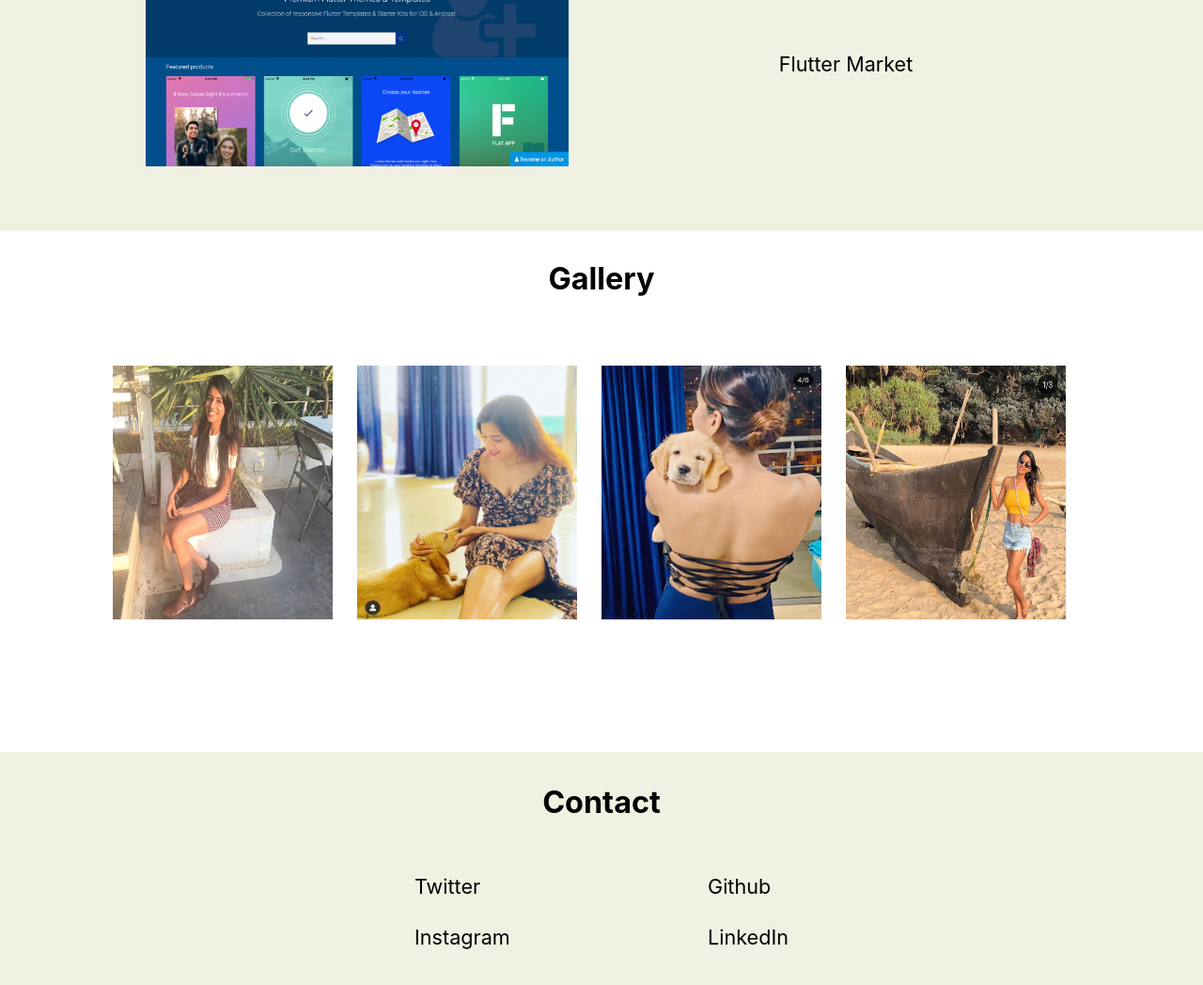
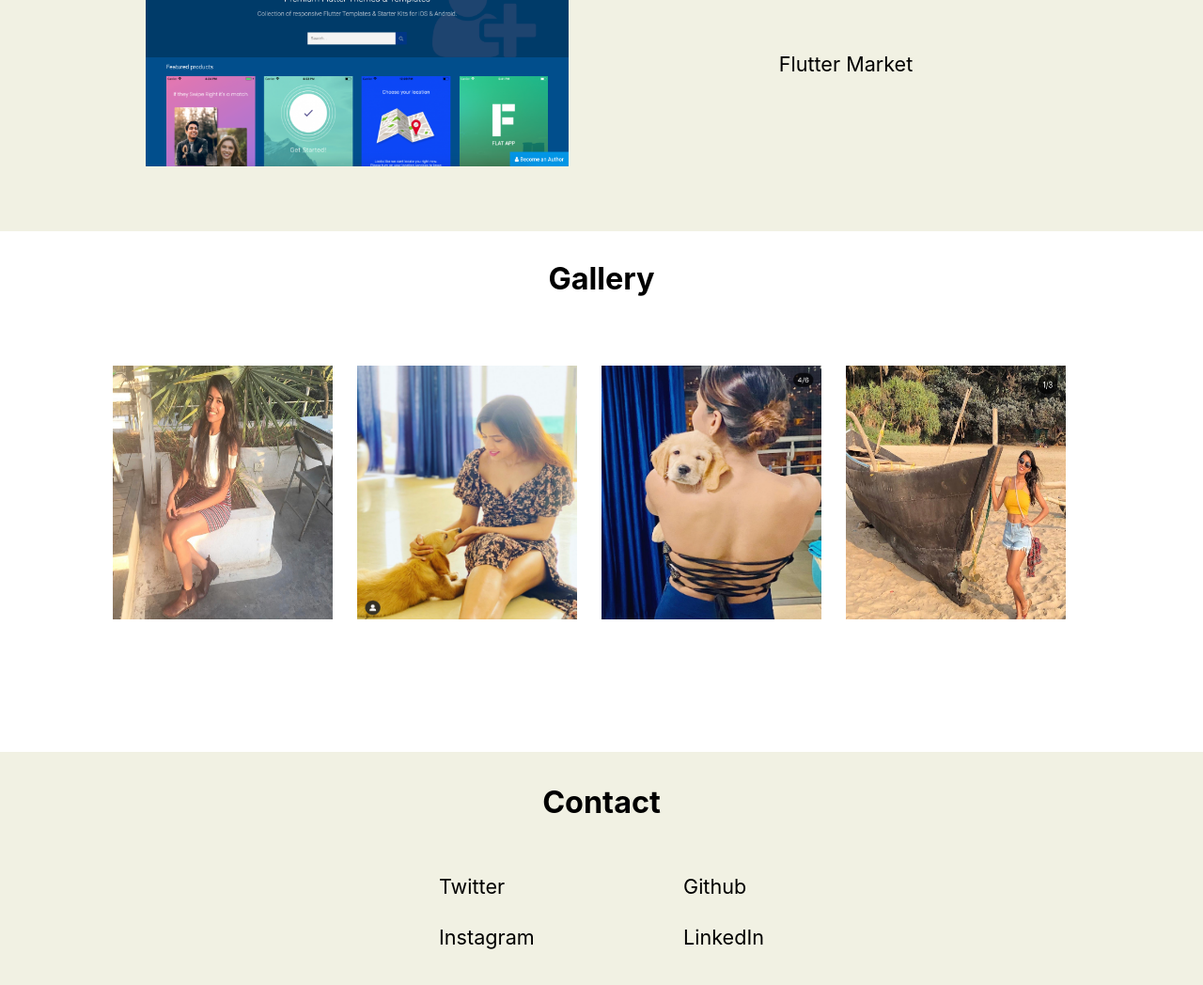
Before and after one commit to ilasahu/ilasahu-blog, a Next.js app: page / in a window 1280 px wide. Shown: the part 1405-2453 px from the top of the page at 94% size. Built offline with nearby package versions, Linux system fonts and the light colour scheme.

Commit message:
contact width fixed

```diff
--- a/components/layout.module.css
+++ b/components/layout.module.css
@@ -273,3 +273,15 @@
   margin-left: auto;
   margin-right: auto;
 }
+
+@media screen and (min-width: 768px) and (max-width: 2000px) {
+  .contactWidth {
+    width: 25%;
+  }
+}
+
+@media screen and (min-width: 0px) and (max-width: 767px) {
+  .contactWidth {
+    width: 40%;
+  }
+}
--- a/pages/index.js
+++ b/pages/index.js
@@ -148,7 +148,9 @@ export default function Home() {
             <div className={`${styles.container} `}>
               <h2 className={`${styles.textCenter} ${styles.pt3}`}>Contact</h2>
               <div className={`${styles.row}  ${styles.width100}`}>
-                <div className={`  ${styles.marginLeftAuto} ${styles.width30}`}>
+                <div
+                  className={`  ${styles.marginLeftAuto} ${styles.contactWidth}`}
+                >
                   <p>Twitter</p>
                   <p>Instagram</p>
                 </div>
```
